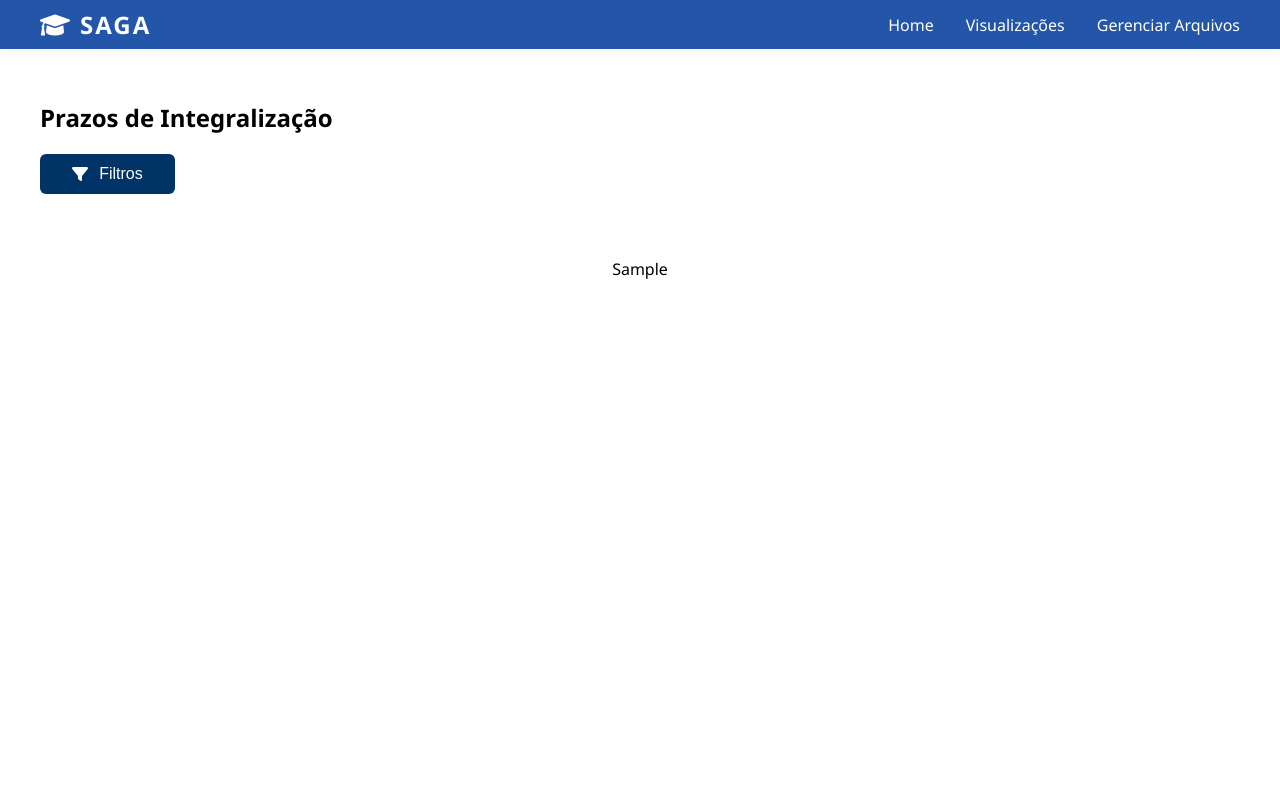
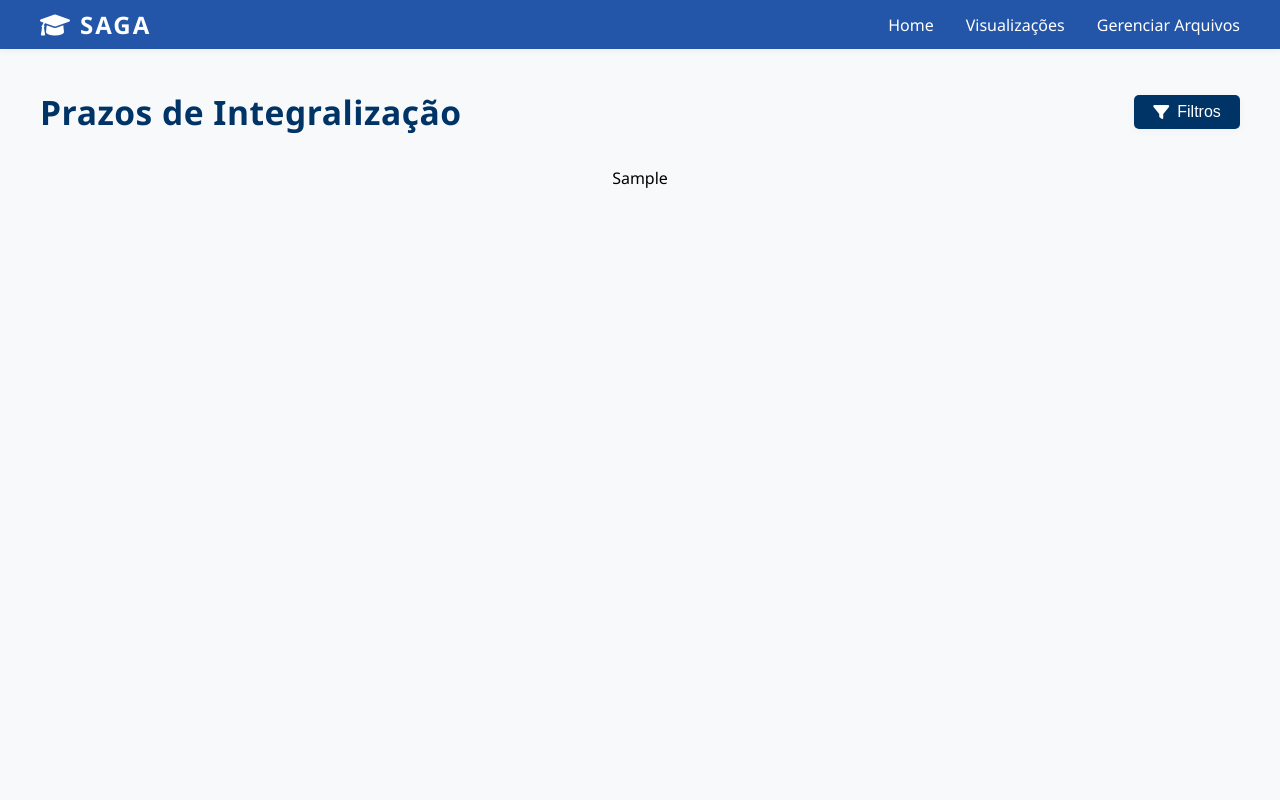
Before and after one commit to luccabcarvalho/Projeto-PRADIG-2025, a Django app: template sistemaDeAnaliseAcademicaUnirio/visualizacoes/templates/status_integralizacao.html in a window 1280 px wide. Run offline with Django 5.2, Linux system fonts and the light colour scheme; the template is opened without the code that fills it: most values are stand-ins (such as "Sample title", 1, 10 or a date in 2020); some libraries are stand-ins or nearby versions.

Commit message:
ajustes visuais gerais

```diff
--- a/sistemaDeAnaliseAcademicaUnirio/visualizacoes/templates/heatmap_desempenho.html
+++ b/sistemaDeAnaliseAcademicaUnirio/visualizacoes/templates/heatmap_desempenho.html
@@ -201,7 +201,7 @@
         </div>
     </div>
 </div>
-<div style="display: flex; justify-content: center; width: 100%; background: #fff; border-radius: 12px; box-shadow: 0 2px 12px rgba(0,0,0,0.04); padding: 1.2em 0;">
+<div style="display: flex; justify-content: center; width: 100%; margin: 0 auto; padding: 1.2em 0;">
     {{ plot_div|safe }}
 </div>
 {% endblock %}
--- a/sistemaDeAnaliseAcademicaUnirio/visualizacoes/templates/status_integralizacao.html
+++ b/sistemaDeAnaliseAcademicaUnirio/visualizacoes/templates/status_integralizacao.html
@@ -1,79 +1,17 @@
 {% extends "base.html" %}
 {% block title %}Prazos de Integralização{% endblock %}
 {% block extra_head %}
-<style>
-    .filtros-dropdown {
-        position: relative;
-        display: inline-block;
-        margin-bottom: 2em;
-    }
-    .filtros-btn {
-        background: #003366;
-        color: #fff;
-        padding: 0.7em 2em;
-        border: none;
-        border-radius: 6px;
-        font-size: 1rem;
-        cursor: pointer;
-        display: flex;
-        align-items: center;
-        gap: 0.7em;
-        transition: background 0.2s;
-    }
-    .filtros-btn:hover, .filtros-btn:focus {
-        background: #2356a8;
-    }
-    .filtros-content {
-        display: none;
-        position: absolute;
-        left: 0;
-        top: 110%;
-        background: #fff;
-        min-width: 320px;
-        box-shadow: 0 8px 24px rgba(0,0,0,0.12);
-        border-radius: 8px;
-        z-index: 10;
-        padding: 1.5em 1.5em 1em 1.5em;
-    }
-    .filtros-dropdown.open .filtros-content {
-        display: block;
-    }
-    .filtros-content label, .filtros-content select {
-        display: block;
-        margin-bottom: 1em;
-        color: #003366;
-        font-weight: 500;
-    }
-    .filtros-content input[type="checkbox"] {
-        margin-right: 0.5em;
-    }
-    .filtros-content .submit-btn {
-        background-color: #003366;
-        color: white;
-        padding: 10px 20px;
-        border: none;
-        border-radius: 4px;
-        cursor: pointer;
-        margin-top: 0.5em;
-        width: 100%;
-    }
-    .filtros-content .submit-btn:hover {
-        background-color: #2356a8;
-    }
-    @media (max-width: 600px) {
-        .filtros-content {
-            min-width: 220px;
-            padding: 1em;
-        }
-    }
-    .grafico-wrapper {
-        width: 100%;
-        display: flex;
-        justify-content: center;
-        margin-top: 2em;
-    }
-</style>
+<link href="https://cdn.jsdelivr.net/npm/select2@4.1.0-rc.0/dist/css/select2.min.css" rel="stylesheet" />
+<script src="https://code.jquery.com/jquery-3.7.1.min.js"></script>
+<script src="https://cdn.jsdelivr.net/npm/select2@4.1.0-rc.0/dist/js/select2.min.js"></script>
 <script>
+    $(document).ready(function() {
+        $('#periodo_ingresso').select2({
+            placeholder: "Período de Ingresso",
+            allowClear: true,
+            width: '100%'
+        });
+    });
     document.addEventListener('DOMContentLoaded', function() {
         const dropdown = document.querySelector('.filtros-dropdown');
         const btn = document.querySelector('.filtros-btn');
@@ -90,9 +28,109 @@
         }
     });
 </script>
+<style>
+    body {
+        background: #f7f9fb;
+    }
+    .heatmap-header {
+        display: flex;
+        justify-content: space-between;
+        align-items: center;
+        margin-bottom: 1.2em;
+        margin-top: 0.5em;
+    }
+    .heatmap-title {
+        color: #003366;
+        font-size: 2.1rem;
+        font-weight: 700;
+        margin: 0;
+        letter-spacing: 0.5px;
+    }
+    .filtros-dropdown {
+        position: relative;
+        display: inline-block;
+        margin-bottom: 0;
+    }
+    .filtros-btn {
+        background: #003366;
+        color: #fff;
+        padding: 0.5em 1.2em;
+        border: none;
+        border-radius: 5px;
+        font-size: 1rem;
+        cursor: pointer;
+        display: flex;
+        align-items: center;
+        gap: 0.5em;
+        box-shadow: 0 2px 8px rgba(0,0,0,0.04);
+        transition: background 0.2s;
+    }
+    .filtros-btn:hover, .filtros-btn:focus {
+        background: #2356a8;
+    }
+    .filtros-content {
+        display: none;
+        position: absolute;
+        left: 0;
+        top: 110%;
+        background: #fff;
+        min-width: 260px;
+        box-shadow: 0 4px 16px rgba(0,0,0,0.10);
+        border-radius: 8px;
+        z-index: 10;
+        padding: 1em 1em 0.7em 1em;
+    }
+    .filtros-dropdown.open .filtros-content {
+        display: block;
+    }
+    .filtros-content label, .filtros-content select {
+        display: block;
+        margin-bottom: 0.7em;
+        color: #003366;
+        font-weight: 500;
+        font-size: 1rem;
+    }
+    .filtros-content input[type="checkbox"] {
+        margin-right: 0.5em;
+    }
+    .filtros-content .submit-btn {
+        background-color: #003366;
+        color: white;
+        padding: 8px 0;
+        border: none;
+        border-radius: 4px;
+        cursor: pointer;
+        margin-top: 0.2em;
+        width: 100%;
+        font-size: 1rem;
+        font-weight: 600;
+        letter-spacing: 0.5px;
+        box-shadow: 0 2px 8px rgba(0,0,0,0.04);
+    }
+    .filtros-content .submit-btn:hover {
+        background-color: #2356a8;
+    }
+    @media (max-width: 700px) {
+        .heatmap-header {
+            flex-direction: column;
+            gap: 1em;
+        }
+        .heatmap-title {
+            font-size: 1.3rem;
+        }
+    }
+    .grafico-wrapper {
+        width: 100%;
+        display: flex;
+        justify-content: center;
+        margin-top: 2em;
+    }
+</style>
 {% endblock %}
 {% block content %}
-<h2 style="color:#000000;">Prazos de Integralização</h2>
+<div class="heatmap-header">
+    <h1 class="heatmap-title">Prazos de Integralização</h1>
+    <div style="display: flex; gap: 1.2em; align-items: center;">
         <div class="filtros-dropdown">
             <button class="filtros-btn" type="button">
                 <i class="fas fa-filter"></i> Filtros
@@ -106,7 +144,7 @@
                         </label>
                     {% endfor %}
                     <label for="periodo_ingresso">Período de Ingresso:</label>
-            <select name="periodo_ingresso" id="periodo_ingresso">
+                    <select name="periodo_ingresso" id="periodo_ingresso" style="width:100%;">
                         <option value="">Todos</option>
                         {% for periodo in periodos_options %}
                             <option value="{{ periodo.value }}" {% if periodo.selected %}selected{% endif %}>{{ periodo.label }}</option>
@@ -116,6 +154,8 @@
                 </form>
             </div>
         </div>
+    </div>
+</div>
 <div class="grafico-wrapper">
     {{ plot_div|safe }}
 </div>
```
Also changed, not shown: sistemaDeAnaliseAcademicaUnirio/visualizacoes/templates/desempenho_aluno_periodo.html (+48 -17 lines). Lines whose indentation alone changed are shown as unchanged.
